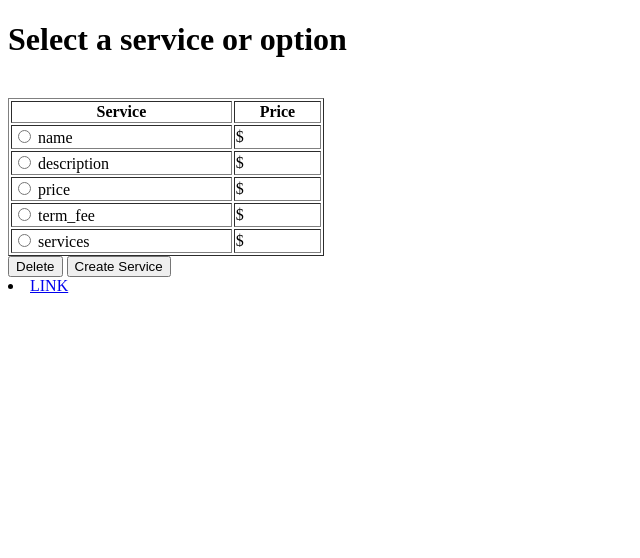
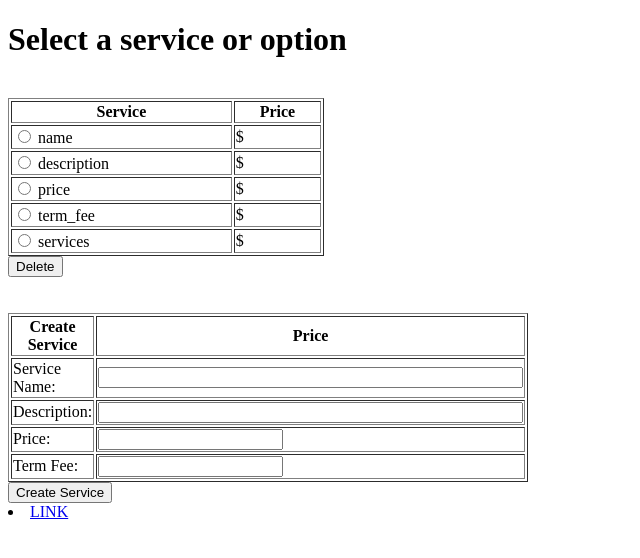
Before and after one commit to mtakemot/Skynet, a Django app: template templates/Users/market_rep.html in a window 1280 px wide. Shown: the top 558 px of the page, without its empty margins (0-640 px from the left). Run offline with Django 3.2, Linux system fonts and the light colour scheme; the template is opened without the code that fills it: values that come from a table or form of the project are taken from there, others are empty.

Commit message:
add service from marketing rep

```diff
--- a/templates/Users/market_rep.html
+++ b/templates/Users/market_rep.html
@@ -27,7 +27,22 @@
 
         {% endfor %}<br/>
         </table>
-        <input type="submit" name="submit" value="Delete" />
+        <input type="submit" name="submit" value="Delete" /><br/><br/><br/>
+        <table border="1" width="25%">
+            <tr><th>Create Service</th><th>Price</th></tr>
+            <tr><td>
+            Service Name: </td><td><input type="text" name="name" value="" size="50" /></td>
+            </tr>
+            <tr><td>
+            Description: </td><td><input type="text" name="description" value="" size="50" /></td>
+            </tr>
+            <tr><td>
+            Price: </td> <td><input type="number" name="price" value="" min="1" size="50" /></td>
+            </tr>
+            <tr><td>
+            Term Fee: </td><td><input type="number" name="term" value="" min="1" size="50" /></td>
+            </tr>
+        </table>
         <input type="submit" name="submit" value="Create Service" />
         <li><a href="/Users/market_rep/">LINK</a></li>
     </form>
```
Also changed, not shown: Users/views.py (+17 -1 lines).
